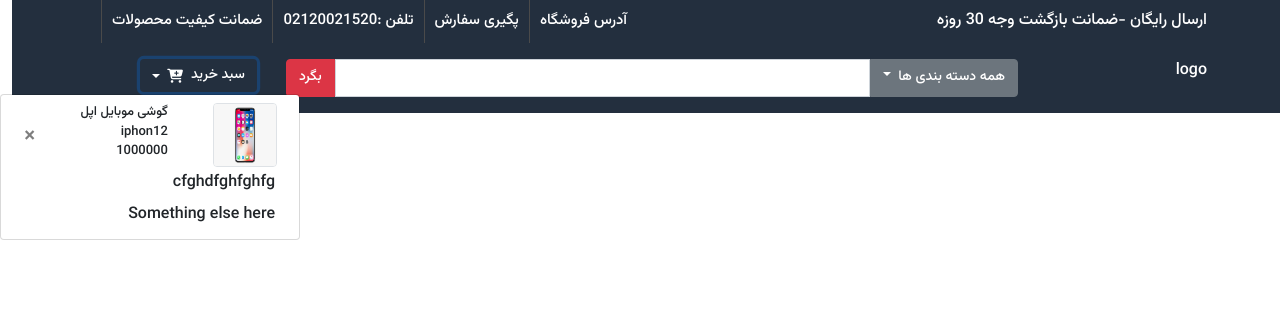
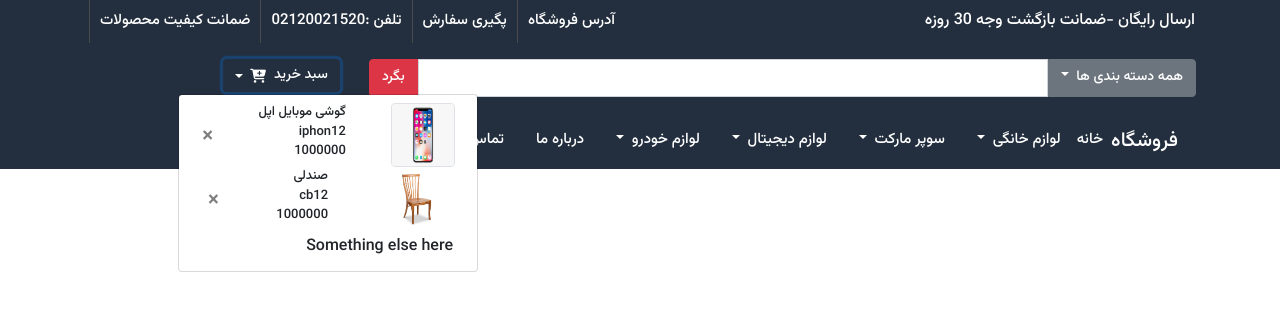
Before and after one commit to hosseinhasanabadi/Online-shopping-store, a plain HTML site: page index.html in a window 1280 px wide. Both pictures are taken after a click on the button "سبد خرید". Drawn offline with nearby package versions, Linux system fonts and the light colour scheme.

Commit message:
megamenu

```diff
--- a/assets/css/_top-nav.css
+++ b/assets/css/_top-nav.css
@@ -38,3 +38,13 @@
 .basket-menu ul li{
   font-size: 13px;
 }
+.custom-navbar-nav{
+  font-size: 15px;
+}
+.custom-navbar-nav .nav-item{
+  position: unset;
+}
+
+/* .custom-navbar-mega{
+  position: unset;
+} =>full width mega navbar*/
--- a/index.html
+++ b/index.html
@@ -48,8 +48,8 @@
         </div>
         <div class="container my-3">
           <div class="row">
-            <div class="col-sm-12 col-md-2">logo</div>
-            <div class="col-sm-12 col-md-8">
+            <!-- <div class="col-sm-12 col-md-2">logo</div> -->
+            <div class="col-sm-12 col-md-9">
               <div class="input-group">
                 <div class="input-group-prepend">
                   <button
@@ -79,7 +79,7 @@
               </div>
             </div>
 
-            <div class="col-sm-12 col-md-2">
+            <div class="col-sm-12 col-md-3">
               <div class="dropdown">
                 <a
                   class="btn dropdown-toggle btn btn-link text-decoration-none text-white custom-btn-font-size basket border-0 custom-dropdown-toggle"
@@ -104,14 +104,100 @@
                       <span aria-hidden="true">&times;</span>
                     </button>
                   </a>
-                  <a class="dropdown-item" href="#">cfghdfghfghfg</a>
+                  <a class="dropdown-item  p-0 d-flex justify-content-around" href="#"><img src="assets/img/Chair.webp" alt="">
+                    <ul>
+                      <li>صندلی</li>
+                      <li>cb12</li>
+                      <li>1000000</li>
+                    </ul>
+                    <button type="button" class="close" aria-label="Close">
+                      <span aria-hidden="true">&times;</span>
+                    </button>
+                  </a>
                   <a class="dropdown-item" href="#">Something else here</a>
                 </div>
               </div>
             </div>
           </div>
         </div>
+
       </div>
+      <!-- mega-menu -->
+     <nav class="   position-relative w-100">
+      <div class="container">
+        <div class="row">
+          <nav class="navbar custom-navbar-mega navbar-expand-lg navbar-dark">
+            <a class="navbar-brand" href="#">فروشگاه</a>
+            <button class="navbar-toggler" type="button" data-toggle="collapse" data-target="#navbarSupportedContent" aria-controls="navbarSupportedContent" aria-expanded="false" aria-label="Toggle navigation">
+              <span class="navbar-toggler-icon"></span>
+            </button>
+
+            <div class="collapse navbar-collapse" id="navbarSupportedContent">
+              <ul class="navbar-nav custom-navbar-nav mr-auto">
+                <li class="nav-item active">
+                  <a class="nav-link" href="#">خانه</a>
+                </li>
+
+                <li class="nav-item dropdown ">
+                  <a class="nav-link dropdown-toggle text-white" href="#" role="button" data-toggle="dropdown">
+                    لوازم خانگی
+                  </a>
+                  <div class="dropdown-menu w-100">
+                    <a class="dropdown-item" href="#">Action</a>
+                    <a class="dropdown-item" href="#">Another action</a>
+
+                    <a class="dropdown-item" href="#">Something else here</a>
+                  </div>
+                </li>
+                <li class="nav-item dropdown  ">
+                  <a class="nav-link dropdown-toggle text-white" href="#" role="button" data-toggle="dropdown">
+                    سوپر مارکت
+                  </a>
+                  <div class="dropdown-menu  w-100">
+                    <a class="dropdown-item" href="#">Action</a>
+                    <a class="dropdown-item" href="#">Another action</a>
+
+                    <a class="dropdown-item" href="#">Something else here</a>
+                  </div>
+                </li>
+                <li class="nav-item dropdown  ">
+                  <a class="nav-link dropdown-toggle text-white" href="#" role="button" data-toggle="dropdown">
+                    لوازم دیجیتال
+                  </a>
+                  <div class="dropdown-menu  w-100">
+                    <a class="dropdown-item" href="#">Action</a>
+                    <a class="dropdown-item" href="#">Another action</a>
+
+                    <a class="dropdown-item" href="#">Something else here</a>
+                  </div>
+                </li>
+                <li class="nav-item dropdown ">
+                  <a class="nav-link dropdown-toggle text-white" href="#" role="button" data-toggle="dropdown">
+                    لوازم خودرو
+                  </a>
+                  <div class="dropdown-menu w-100">
+                    <a class="dropdown-item" href="#">Action</a>
+                    <a class="dropdown-item" href="#">Another action</a>
+
+                    <a class="dropdown-item" href="#">Something else here</a>
+                  </div>
+                </li>
+
+                <li class="nav-item active">
+                  <a class="nav-link" href="#">درباره ما</a>
+                </li>
+                <li class="nav-item active">
+                  <a class="nav-link" href="#">تماس با ما</a>
+                </li>
+              </ul>
+              <a class="nav-link text-warning text-warning" href="#"> تخفیفات پاییزی </a>
+
+
+            </div>
+          </nav>
+        </div>
+      </div>
+     </nav>
     </div>
 
     <script
```
